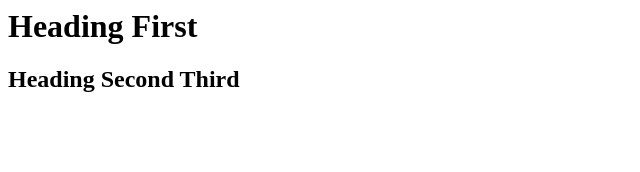
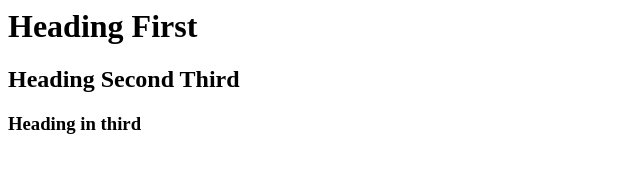
Before and after one commit to fahadsaleemfd/testVSCode, a plain HTML site: page index.html in a window 1280 px wide. Shown: the whole page, without its empty margins (0-640 px from the left). Drawn offline with Linux system fonts and the light colour scheme.

Commit message:
checnge in Index file and commit to devBranch

```diff
--- a/index.html
+++ b/index.html
@@ -3,5 +3,6 @@
     <body>
         <h1>Heading First</h1>
         <h2>Heading Second Third</h2>
+        <h3>Heading in third</h3>
     </body>
 </html>
```
